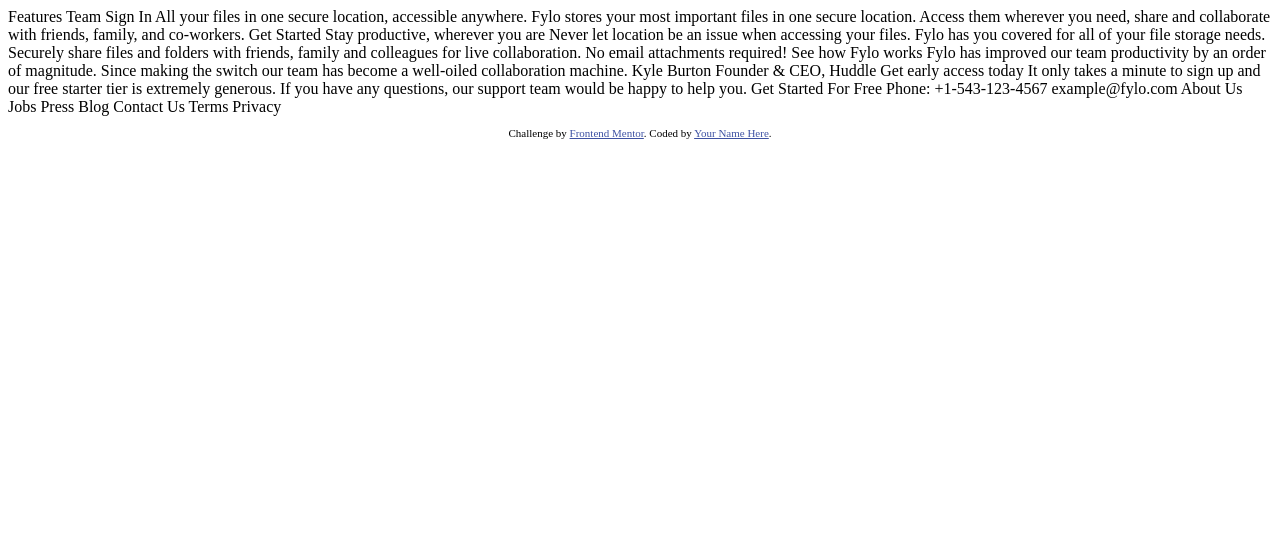
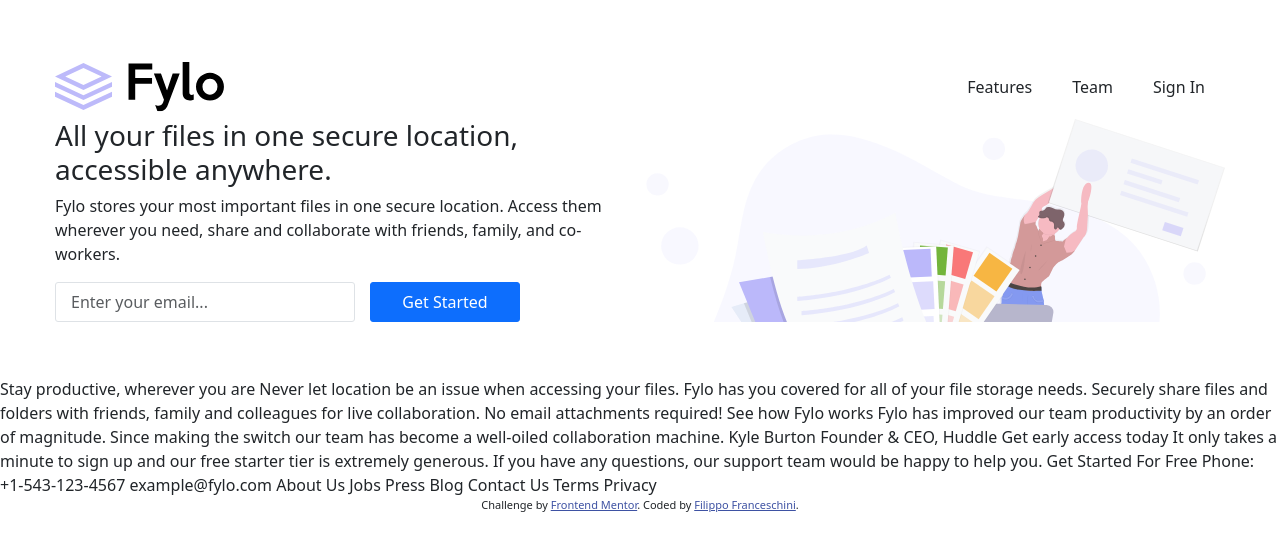
Before and after one commit to filippofr/css, a plain HTML site: page index.html in a window 1280 px wide. Drawn offline with nearby package versions, Linux system fonts and the light colour scheme.

Commit message:
inizio pagina

```diff
--- a/index.html
+++ b/index.html
@@ -5,6 +5,7 @@
   <meta name="viewport" content="width=device-width, initial-scale=1.0"> <!-- displays site properly based on user's device -->
 
   <link rel="icon" type="image/png" sizes="32x32" href="./images/favicon-32x32.png">
+  <link href="https://cdn.jsdelivr.net/npm/bootstrap@5.3.0/dist/css/bootstrap.min.css" rel="stylesheet" integrity="sha384-9ndCyUaIbzAi2FUVXJi0CjmCapSmO7SnpJef0486qhLnuZ2cdeRhO02iuK6FUUVM" crossorigin="anonymous">
 
   <title>Frontend Mentor | Fylo landing page with two column layout</title>
 
@@ -18,17 +19,46 @@
 </head>
 <body>
 
-  Features
-  Team
-  Sign In
+  <div class="container-fluid">
+    <div class="menu">
+      <img class="logo" src="./images/logo.svg" alt="">
+      <ul class="nav">
+        <li class="nav-item">Features</li>
+        <li class="nav-item">Team</li>
+        <li class="nav-item">Sign In</li>
+      </ul>
+    </div>
 
-  All your files in one secure location, accessible anywhere.
+    <div class="first-section">
+      <div class="text">
+        <h3>All your files in one secure location, accessible anywhere.</h3>
+        <p>Fylo stores your most important files in one secure location.
+          Access them wherever you need, share and collaborate with friends,
+          family, and co-workers.</p>
+          <div class="email-section justify-content-center">
+            <input type="email" class="form-control" id="exampleFormControlInput1" placeholder="Enter your email...">
+            <button type="button" class="btn btn-primary">Get Started</button>
+          </div>
 
-  Fylo stores your most important files in one secure location.
-  Access them wherever you need, share and collaborate with friends,
-  family, and co-workers.
+      </div>
+      <div class="image">
 
-  Get Started
+      </div>
+    </div>
+
+  </div>
+
+
+
+
+
+
+
+
+
+
+
+
 
   Stay productive, wherever you are
 
@@ -68,7 +98,7 @@
   <footer>
     <p class="attribution">
       Challenge by <a href="https://www.frontendmentor.io?ref=challenge" target="_blank">Frontend Mentor</a>.
-      Coded by <a href="#">Your Name Here</a>.
+      Coded by <a href="#">Filippo Franceschini</a>.
     </p>
   </footer>
 </body>
--- a/style.css
+++ b/style.css
@@ -0,0 +1,54 @@
+/* menu */
+.nav-item{
+  padding: 20px;
+}
+.nav{
+  width: auto;
+  margin-right: 0;
+  margin-left: auto;
+}
+img.logo{
+  height: 50px;
+  align-self: center;
+}
+.menu{
+  display: inline-flex;
+  margin: 0;
+  width: 100%;
+}
+.container-fluid{
+  padding: 55px;
+  margin: 0;
+  width: auto;
+}
+
+/* prima sezione */
+.first-section{
+  display: grid;
+  grid-template-columns: 50% 50%;
+  grid-template-areas: "text" "image";
+}
+.first-section .text{
+  grid-area: "text";
+}
+.first-section .text .email-section{
+  display: inline-flex;
+  height: 40px;
+
+}
+.form-control{
+  border-radius: 3px;
+  padding: 10px 15px 10px 15px;
+  width: 300px;
+}
+.btn{
+  margin-left: 15px;
+  border-radius: 3px;
+  width: 150px;
+}
+.first-section .image{
+  grid-area: "image";
+  background-image: url(./images/illustration-1.svg);
+  background-size: cover;
+  height: 100%;
+}
```
